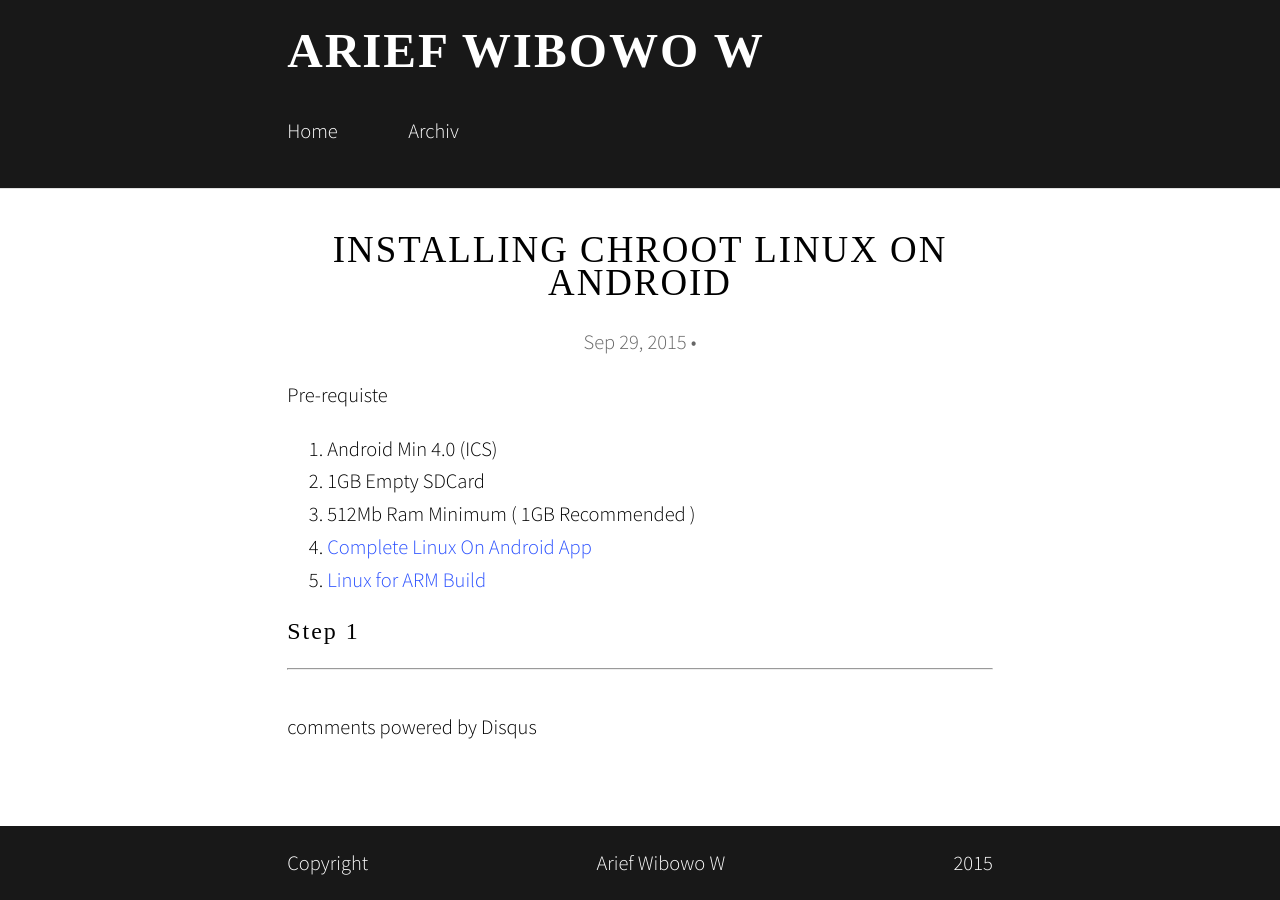
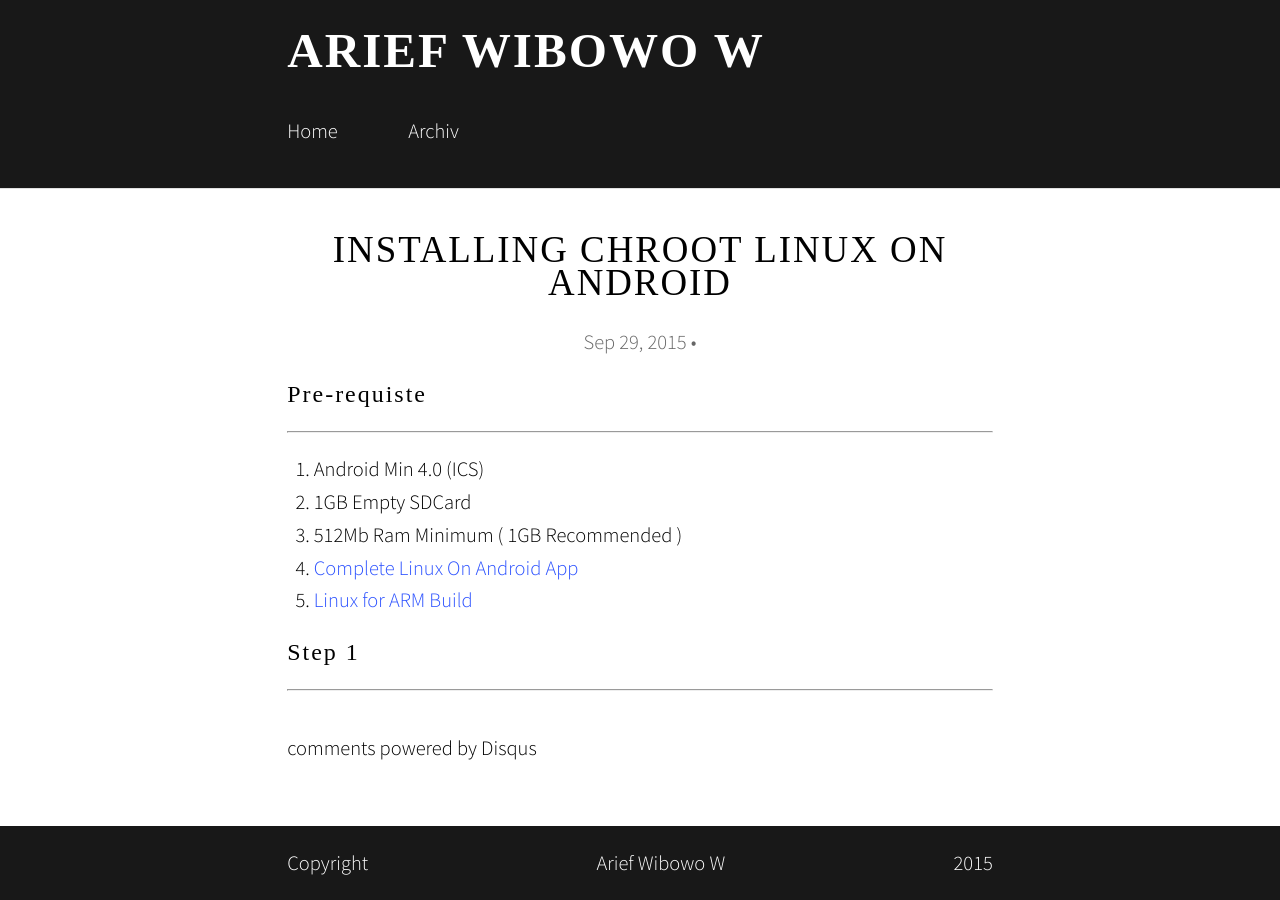
Before and after one commit to bowekr/bowekr.github.io, a Jekyll site: the page built from _posts/2015-09-29-installing-ubuntu-on-android.md, in a window 1280 px wide. Built offline with Jekyll 4.4.1, drawn with Linux system fonts in a browser that asks for light colours; some web fonts are replaced; Markdown is read by kramdown in place of the engine named in the settings; comment, search, counter and statistics services are not loaded; part of the change alters nothing that is shown.

Commit message:
fix article Ubuntu

```diff
--- a/_posts/2015-09-29-installing-ubuntu-on-android.md
+++ b/_posts/2015-09-29-installing-ubuntu-on-android.md
@@ -3,12 +3,13 @@ layout: default
 title: Installing chroot Linux on Android
 ---
 
-Pre-requiste
-1. Android Min 4.0 (ICS)
-2. 1GB Empty SDCard
-3. 512Mb Ram Minimum ( 1GB Recommended )
-4. [Complete Linux On Android App](https://play.google.com/store/apps/details?id=com.zpwebsites.linuxonandroid&hl=en)
-5. [Linux for ARM Build](http://sourceforge.net/projects/linuxonandroid/files/?source=navbar)
+###Pre-requiste
+---
+&nbsp;&nbsp;1. Android Min 4.0 (ICS)
+&nbsp;&nbsp;2. 1GB Empty SDCard
+&nbsp;&nbsp;3. 512Mb Ram Minimum ( 1GB Recommended )
+&nbsp;&nbsp;4. [Complete Linux On Android App](https://play.google.com/store/apps/details?id=com.zpwebsites.linuxonandroid&hl=en)
+&nbsp;&nbsp;5. [Linux for ARM Build](http://sourceforge.net/projects/linuxonandroid/files/?source=navbar)
 
 ###Step 1
 -----
```
